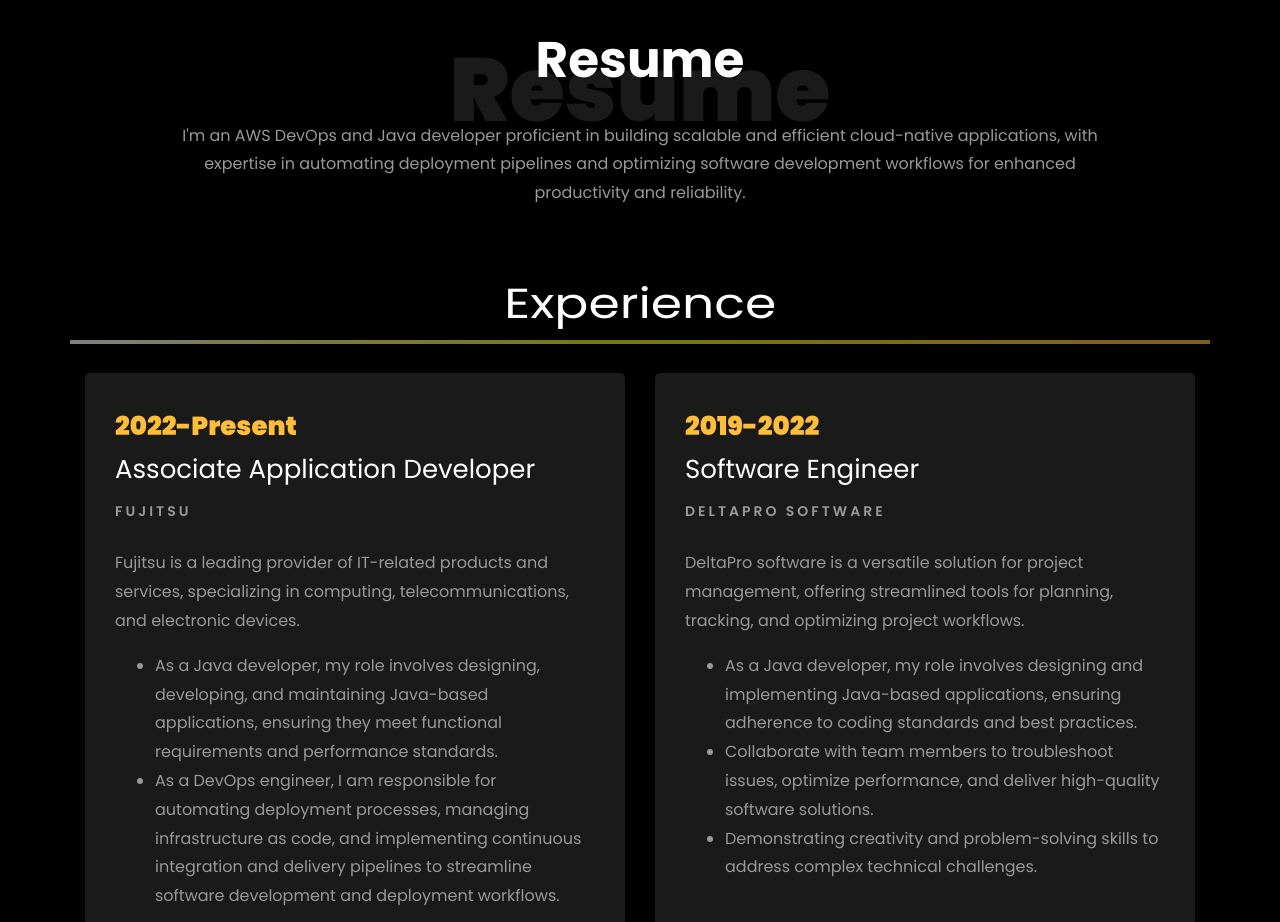
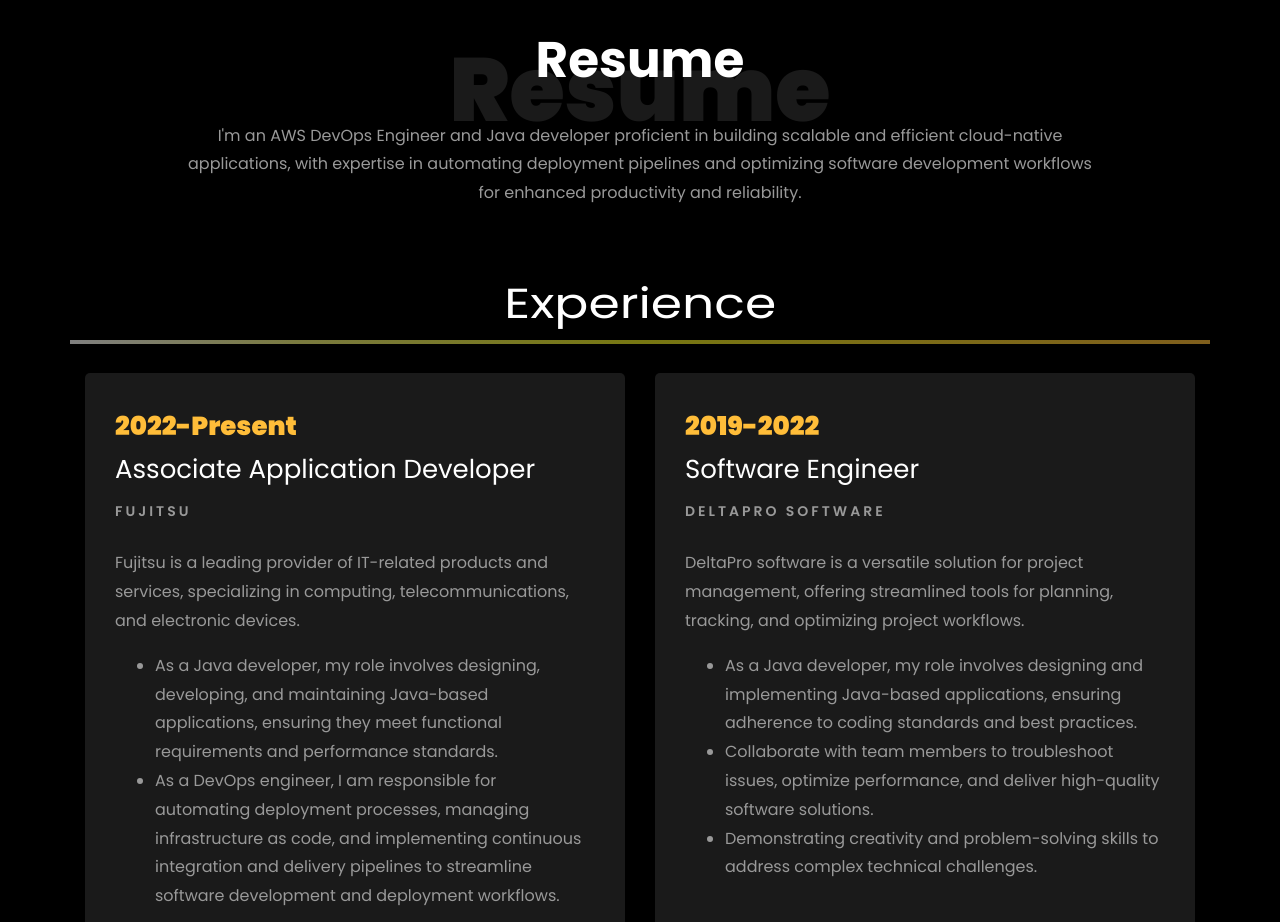
Before and after one commit to NagreSS/swapnil, a plain HTML site: page index.html in a window 1280 px wide. Shown: the part 1540-2462 px from the top of the page. Drawn offline with Linux system fonts and the light colour scheme; files whose address does not match are found by name.

Commit message:
progress

```diff
--- a/index.html
+++ b/index.html
@@ -189,7 +189,7 @@
 			            <h2>Associate Application Developer</h2>
 						<!-- <h2 class="d-flex" style="margin-bottom: 0">With over 5 years of experience</h2> -->
 						<!-- <br> -->
-			            <!-- <p><a href="https://www.youtube.com/@RishabhMishraOfficial" class="btn btn-primary py-3 px-4">YouTube</a>  -->
+			            <!-- <p><a href="https://www.youtube.com/" class="btn btn-primary py-3 px-4">YouTube</a>  -->
 							<a href="https://github.com/NagreSS" class="btn btn-white btn-outline-white py-3 px-4">My works</a></p>
 		            </div>
 		          </div>
@@ -291,7 +291,7 @@
 									<span class="number" data-number="30">0</span> <span>+</span>
 									<span>&nbsp; Projects completed</span>
 								</p>
-								<p><a href="https://www.linkedin.com/in/rishabhnmishra/" class="btn btn-primary py-3 px-3">LinkedIn</a></p>
+								<p><a href="https://www.linkedin.com/in/#/" class="btn btn-primary py-3 px-3">LinkedIn</a></p>
 							</div>
 						</div> -->
 					</div>
@@ -309,7 +309,7 @@
           <div class="col-md-10 heading-section text-center ftco-animate">
           	<h1 class="big big-2">Resume</h1>
             <h2 class="mb-4">Resume</h2>
-            <p>I'm an AWS DevOps and Java developer proficient in building scalable and efficient cloud-native applications, with expertise in automating deployment pipelines and optimizing software development workflows for enhanced productivity and reliability.</p>
+            <p>I'm an AWS DevOps Engineer and Java developer proficient in building scalable and efficient cloud-native applications, with expertise in automating deployment pipelines and optimizing software development workflows for enhanced productivity and reliability.</p>
           </div>
         </div>
 
```
